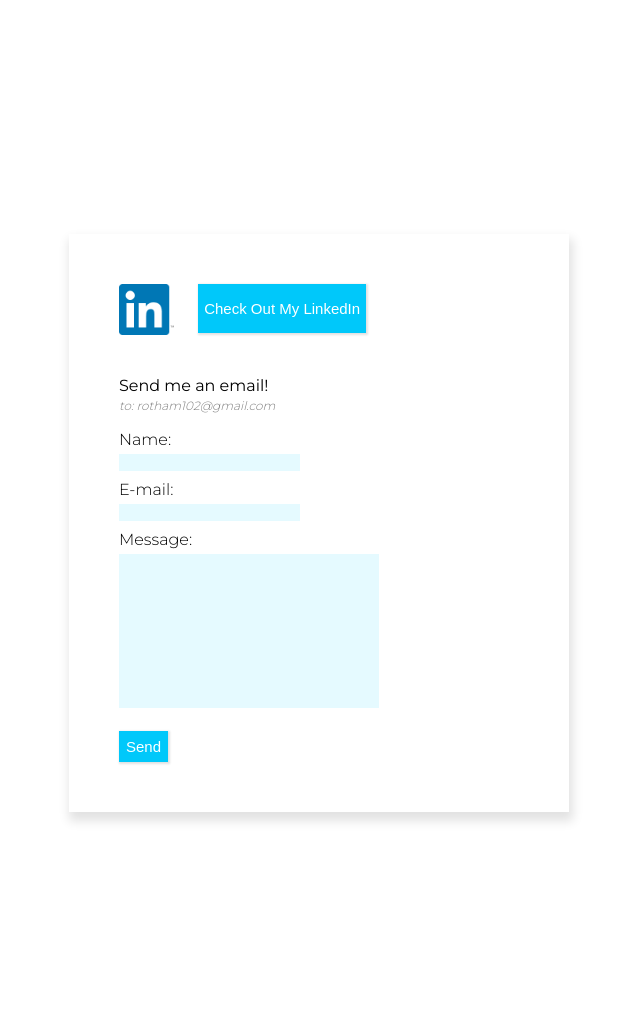
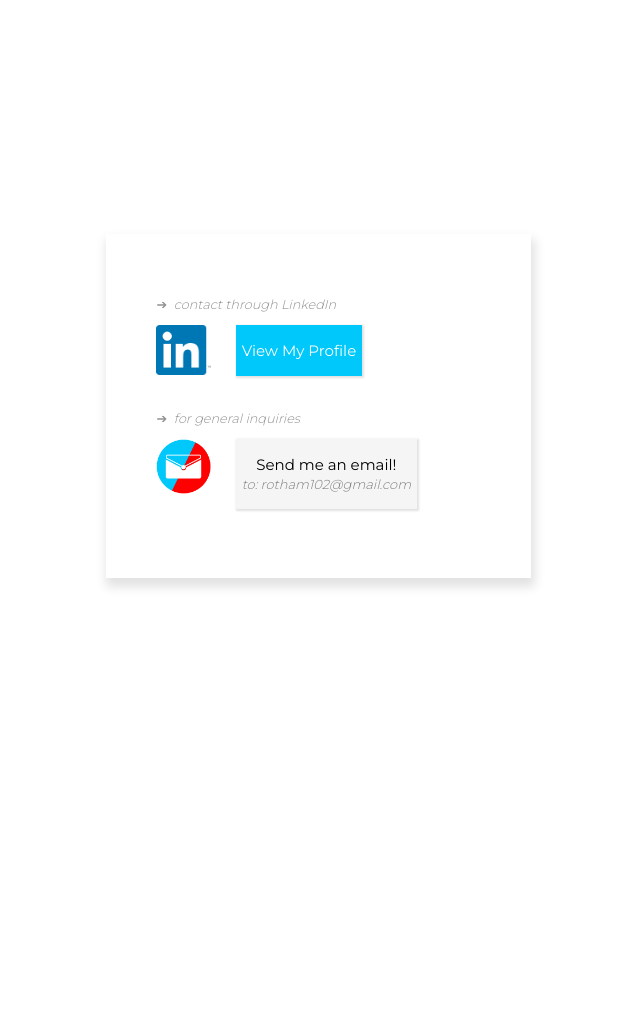
Before and after one commit to rotham102/testweb, a PHP site: page /contact.php in a window 1280 px wide. Shown: the part 2065-3086 px from the top of the page, without its empty margins (321-961 px from the left). Run offline with PHP 8.4, Linux system fonts and the light colour scheme.

Commit message:
Contact Page
took out form, added mailto button

```diff
--- a/contact.view.php
+++ b/contact.view.php
@@ -34,28 +34,26 @@
 	</div><!--header-->
 	<div class="contact">
 		<div class="contact-content">
+			<p class="for"> &#10132;&nbsp; <em>contact through LinkedIn</em></p>
 				<div class="linkedin">
 					<img src="images/linkedin-logo.png">
 					<a href="https://www.linkedin.com/in/amanda-roth-4960ab94/">
 						<button>
-					<p>Check Out My LinkedIn</p>
+							<p>View My Profile</p>
 						</button>
 					</a>
 				</div><!--linkedin-->
-			<div class="form-area">
+					<br/><p class="for"> &#10132;&nbsp; <em>for general inquiries</em></p>
+				<div class="email-area">
+					<img src="images/contact-icon.png">
+					<a href="mailto:rotham102@gmail.com">
+						<button>
 							<p>Send me an email!<br/>
-					<span class="email"><em>to: rotham102@gmail.com</em></span>
+							<span class="email"><em>to: rotham102@gmail.com</em></span><br/>
 							</p>
-					<form action="mailto:rotham102@gmail.com" method="post" enctype="text/plain" class="contact-form">
-						<p>Name:</p>
-						<input type="text" name="name"><br>
-						<p>E-mail:</p>
-						<input type="text" name="mail"><br>
-						<p>Message:</p>
-						<textarea rows="10" cols="30" type="text" name="comment"></textarea><br><br>
-						<input type="submit" value="Send" class="send">
-					</form>
-			</div><!--form-area-->
+						</button>
+					</a>
+				</div><!--email-area--><br/>
 		</div><!--contact--->
 	</div>
 
--- a/styles/styles.css
+++ b/styles/styles.css
@@ -509,12 +509,11 @@ color:white;
 	background-color:white;
 	box-shadow: 2px 7px 10px 2px #e2e2e2;
 	padding: 50px;
-	max-width:400px;
+	max-width:325px;
+	text-align: left;
 	font-family: 'Montserrat', sans-serif;
 }
-.linkedin{
-	height:46px;
-}
+
 .linkedin button{
 	vertical-align: top;
 	background-color:rgb(0,200,250);
@@ -522,34 +521,38 @@ color:white;
 	color:white;
 	font-size:15px;
 	box-shadow: 1px 1px 2px 1px #e2e2e2;
+	font-family: 'Montserrat', sans-serif;
 }
 .linkedin img{
 	width:55px;
 	padding-right:20px;
 }
-.form-area{
-	display:block;
-	margin: 0 auto;
-	padding-top:30px;
+.for{
+	color:#929292;
+	font-size:.8em;
+	font-weight:100;
 }
-.contact-form p{
-	margin:9px 0px 3px 0px;
-	font-weight: 100;
+
+.email-area img{
+	width:55px;
+	padding-right:20px;
 }
-textarea{
-	margin-top:2px;
-	resize:none;
-	background-color: rgba(0,200,250,.1);
-    border: none;
+.email-area button{
+	vertical-align: top;
+	border:none;
+	background-color: rgb(245,245,245);
+	font-size:15px;
+	box-shadow: 1px 1px 2px 1px #e2e2e2;
+	font-family: 'Montserrat', sans-serif;
 }
-input{
-	background-color: rgba(0,200,250,.1);
-    border: none;
+.email-area p{
+	display:inline-block;
+	vertical-align: bottom;
 }
 .email{
 	font-weight:100;
 	color:grey;
-	font-size:12px;
+	font-size:13px;
 }
 .send{
 	background-color:rgb(0,200,250);
@@ -562,5 +565,6 @@ input{
 @media screen and (max-width: 380px){
 	.contact-content{
 		padding: 20px;
+		margin-left:0;
 	}
 }
```
Lines whose indentation alone changed are shown as unchanged.
